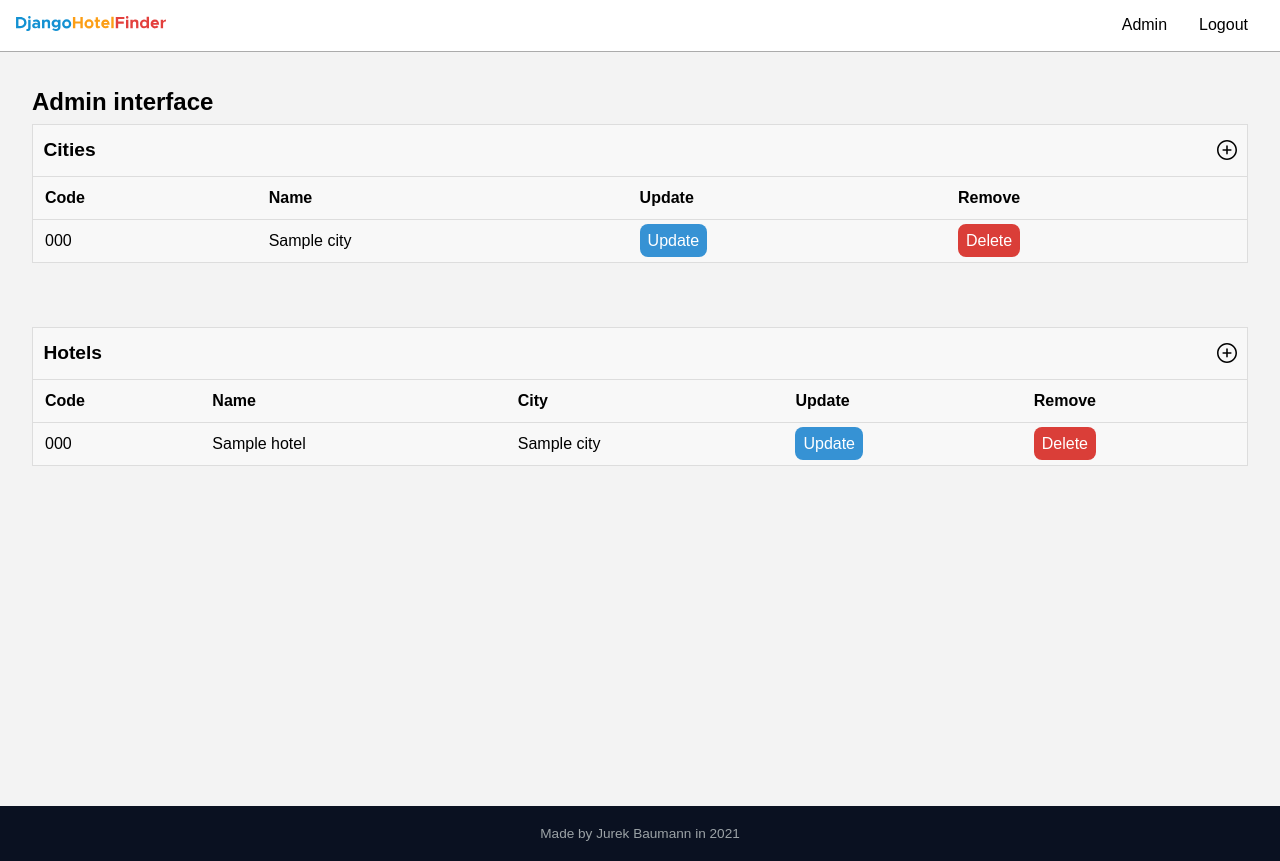
After one commit to JurekInholland/djangohotelfinder, a Django app: page /hoteladmin/ in a window 1280 px wide. The commit adds this page. Run offline with Django 3.2, Linux system fonts and the light colour scheme; a user stored in the database is signed in; tables that the repository leaves empty hold one stand-in row (values such as "Sample post").

Commit message:
Implement admin interface

```diff
--- a/hotelfinder/apps/hotelmanagement/static/hotelmanagement/style.css
+++ b/hotelfinder/apps/hotelmanagement/static/hotelmanagement/style.css
@@ -3,7 +3,9 @@
   padding: 0;
   margin: 0;
 }
-
+h1 {
+  margin-bottom: 1rem;
+}
 h2,
 p {
   margin: 0.25rem 0rem;
@@ -19,6 +21,19 @@ body {
 nav {
   background-color: white;
   border-bottom: 1px solid rgba(0, 0, 0, 0.33);
+  display: flex;
+  flex-direction: row;
+  align-items: center;
+  justify-content: space-between;
+}
+nav .links {
+  margin-right: 1rem;
+  display: flex;
+}
+nav .links a {
+  color: black;
+  text-decoration: none;
+  margin: 0rem 1rem;
 }
 nav img {
   width: 50%;
@@ -35,6 +50,13 @@ footer {
 }
 input:focus-visible {
   outline: none;
+}
+input[type="submit"] {
+  font-size: 1rem;
+  color: white;
+  /* background-color: #3692d4; */
+  cursor: pointer;
+  border: none;
 }
 
 input,
@@ -80,11 +102,110 @@ label {
   margin-left: 1rem;
   background: url("/static/hotelmanagement/location.svg");
 }
+
+.add_icon {
+  display: block;
+  width: 20px;
+  height: 20px;
+  background: url("/static/hotelmanagement/add.svg");
+}
+
 .main_content {
-  /* subtract header height + padding * 2 */
-  min-height: calc(100vh - 62px - 32px);
+  /* subtract header height + padding*/
+  min-height: calc(100vh - 62px - 16px);
   width: auto;
   max-width: 1280px;
   margin: 0 auto;
   padding: 1rem;
 }
+
+.buttons {
+  display: flex;
+  justify-content: space-between;
+  margin: 0.5rem;
+}
+
+.btn {
+  text-decoration: none;
+  color: white;
+  background-color: #3692d4;
+  border-radius: 8px;
+  margin: 0.5rem;
+  padding: 0.5rem;
+}
+
+.btn_submit {
+  background-color: #3692d4;
+}
+.btn_cancel {
+  background-color: #da3e38;
+}
+.btn_neutral {
+  background-color: grey;
+}
+
+.admin_content {
+  max-width: 1280px;
+  margin: 0 auto;
+  padding: 1rem;
+}
+
+table {
+  width: 100%;
+  border-collapse: collapse;
+  table-layout: auto;
+  /* margin: 2rem 0rem; */
+  margin-bottom: 4rem;
+}
+table tr {
+  background-color: #f8f8f8;
+  border: 1px solid #ddd;
+  padding: 0.35em;
+}
+table th,
+table td {
+  text-align: left;
+  padding: 0.75rem;
+}
+table td .btn {
+  margin: 0;
+}
+table caption {
+  font-size: 1.2rem;
+  text-align: left;
+}
+.table_header {
+  background-color: #f8f8f8;
+  padding: 0.65rem;
+  border: 1px solid #ddd;
+  border-bottom: none;
+  display: flex;
+  flex-direction: row;
+  justify-content: space-between;
+  align-items: center;
+}
+.table_header p {
+  display: unset;
+  font-size: 1.2rem;
+  font-weight: bold;
+}
+
+form {
+  display: flex;
+  flex-direction: column;
+  background-color: white;
+  width: auto;
+  /* margin: 1rem; */
+  border-radius: 8px;
+}
+form p {
+  margin: 1rem;
+  text-align: center;
+}
+.content {
+  max-width: 1024px;
+  margin: 0 auto;
+  padding: 1rem;
+  display: flex;
+  flex-direction: column;
+}
--- a/hotelfinder/apps/hotelmanagement/urls.py
+++ b/hotelfinder/apps/hotelmanagement/urls.py
@@ -1,8 +1,33 @@
 from django.urls import path
-from .views import home, hotel_finder_view
+from .views import (delete_city_view,
+                    home,
+                    hotel_finder_view,
+                    admin_view,
+                    add_city_view,
+                    add_hotel_view,
+                    edit_city_view,
+                    edit_hotel_view,
+                    login_view, logout_view,
+                    delete_city_view,
+                    delete_hotel_view)
 
 
 urlpatterns = [
     path('', home, name="home"),
-    path('hotels/', hotel_finder_view)
+    path('hotels/', hotel_finder_view),
+    path('hoteladmin/', admin_view, name="hadmin"),
+    path('editcity/<str:code>', edit_city_view, name="editcity"),
+    path('edithotel/<str:code>', edit_hotel_view, name="edithotel"),
+
+    path('addcity/', add_city_view, name="addcity"),
+    path('addhotel/', add_hotel_view, name="addhotel"),
+
+    path('deletecity/<str:code>', delete_city_view, name="deletecity"),
+    path('deletehotel/<str:code>', delete_hotel_view, name="deletehotel"),
+
+
+
+    path('login/', login_view, name="login"),
+    path('logout/', logout_view, name="logout"),
+
 ]
--- a/hotelfinder/apps/hotelmanagement/views.py
+++ b/hotelfinder/apps/hotelmanagement/views.py
@@ -1,9 +1,135 @@
-from django.shortcuts import render
+from django.shortcuts import redirect, render
 from django.core import serializers
 from django.http import HttpResponse, JsonResponse
+from django.contrib.auth import authenticate, login, logout
+from django.contrib.admin.views.decorators import staff_member_required
+
+from requests import auth
 
 from .services.hotelimporter import import_hotel_data
 from .models import City, Hotel
+from .forms import CityForm, HotelForm
+
+
+def logout_view(request):
+    logout(request)
+    return redirect("home")
+
+
+def login_view(request):
+    context = {}
+
+    if request.method == "POST":
+
+        user = authenticate(username=request.POST.get(
+            "name"), password=request.POST.get(
+            "password"))
+        if user is not None:
+            login(request, user)
+            print("successful login")
+            context["feedback"] = "SUCCESS"
+
+            redirect_to = "/"
+            nxt = request.GET.get("next")
+            if nxt:
+                redirect_to = nxt
+            return redirect(redirect_to)
+
+        else:
+            context["feedback"] = "Username or password is incorrect."
+            print("user not found")
+        print("LOGIN DATA:", request.POST.get(
+            "name"), request.POST.get("password"))
+
+    if request.user.is_authenticated:
+        context["feedback"] = "You are already logged in"
+
+    return render(request, "login.html", context)
+
+
+@staff_member_required(login_url='/login')
+def delete_hotel_view(request, code=None):
+    hotel = Hotel.objects.get(code=code)
+    if request.method == "POST":
+        hotel.delete()
+        return redirect("hadmin")
+    context = {"object": hotel, "object_type": "hotel"}
+    return render(request, "deleteobject.html", context)
+
+
+@staff_member_required(login_url='/login')
+def delete_city_view(request, code=None):
+    city = City.objects.get(code=code)
+    if request.method == "POST":
+        city.delete()
+        return redirect("hadmin")
+    context = {"object": city, "object_type": "city"}
+    return render(request, "deleteobject.html", context)
+
+
+@staff_member_required(login_url='/login')
+def add_city_view(request):
+    if request.method == "POST":
+        form = CityForm(request.POST or None)
+        if form.is_valid():
+            form.save()
+            return redirect("hadmin")
+
+    context = {"form": CityForm(), "headline": "Add city"}
+    return render(request, "editobject.html", context)
+
+
+@staff_member_required(login_url='/login')
+def add_hotel_view(request):
+    if request.method == "POST":
+        form = HotelForm(request.POST or None)
+    if form.is_valid():
+        form.save()
+        return redirect("hadmin")
+
+    context = {"form": HotelForm(), "headline": "Add hotel"}
+    return render(request, "editobject.html", context)
+
+
+@staff_member_required(login_url='/login')
+def edit_hotel_view(request, code=None):
+    if request.method == "POST":
+        form = HotelForm(request.POST or None,
+                         instance=Hotel.objects.get(code=code))
+        if form.is_valid():
+            form.save()
+            return redirect("hadmin")
+
+    context = {"form": HotelForm(
+        request.POST or None, instance=Hotel.objects.get(code=code)),
+        "headline": "Edit Hotel"}
+
+    return render(request, "editobject.html", context)
+
+
+@staff_member_required(login_url='/login')
+def edit_city_view(request, code=None):
+    if request.method == "POST":
+        form = CityForm(request.POST or None,
+                        instance=City.objects.get(code=code))
+        if form.is_valid():
+            form.save()
+            return redirect("hadmin")
+
+    context = {"form": CityForm(
+        request.POST or None, instance=City.objects.get(code=code)),
+        "headline": "Edit City"}
+    return render(request, "editobject.html", context)
+
+
+@staff_member_required(login_url='/login')
+def admin_view(request):
+
+    perms = request.user.get_user_permissions()
+    print("PERMS:")
+    print(perms)
+    context = {"hotels": Hotel.objects.all(), "cities": City.objects.all}
+    return render(request, "admin.html", context)
 
 
 def hotel_finder_view(request):
@@ -25,7 +151,7 @@ def hotel_finder_view(request):
 
 
 def home(request):
-    import_hotel_data()
+    # import_hotel_data()
     context = {}
     context["city_list"] = City.objects.all()
     return render(request, "index.html", context)
--- /dev/null
+++ b/hotelfinder/templates/admin.html
@@ -0,0 +1,52 @@
+{% extends 'base.html' %}
+{% block content %}
+
+<div class="admin_content">
+    <h2>Admin interface</h2>
+    <table>
+        <div class="table_header">
+            <p>Cities</p>
+            <a href="/addcity" class="add_icon"></a>
+        </div>
+        <tr>
+            <th>Code</th>
+            <th>Name</th>
+            <th>Update</th>
+            <th>Remove</th>
+        </tr>
+
+        {% for city in cities %}
+        <tr>
+            <td>{{city.code}}</td>
+            <td>{{city.name}}</td>
+            <td><a href="{% url 'editcity' city.code %}" class="btn">Update</a></td>
+            <td><a href="{% url 'deletecity' city.code %}" class="btn btn_cancel">Delete</a></td>
+        </tr>
+        {% endfor %}
+    </table>
+
+
+    <table>
+        <div class="table_header">
+            <p>Hotels</p>
+            <a href="/addhotel" class="add_icon"></a>
+        </div>        <tr>
+            <th>Code</th>
+            <th>Name</th>
+            <th>City</th>
+            <th>Update</th>
+            <th>Remove</th>
+        </tr>
+        {% for hotel in hotels %}
+        <tr>
+            <td>{{hotel.code}}</td>
+            <td>{{hotel.name}}</td>
+            <td>{{hotel.city}}</td>
+            <td><a href="{% url 'edithotel' hotel.code %}" class="btn">Update</a></td>
+            <td><a href="{% url 'deletehotel' hotel.code %}" class="btn btn_cancel">Delete</a></td>
+        </tr>
+        {% endfor %}
+    </table>
+</div>
+
+{% endblock %}
--- a/hotelfinder/templates/base.html
+++ b/hotelfinder/templates/base.html
@@ -12,6 +12,21 @@
         <a href="/">
             <img src="{% static 'hotelmanagement/logo.svg' %}" alt="">
         </a>
+        <div class="links">
+
+            {% if user.is_staff %}
+            <a href="/hoteladmin">Admin</a>
+            {% endif %}
+
+
+            {% if user.is_authenticated %}
+                <a href="/logout">Logout</a>
+
+            {% else %}
+                <a href="/login">Login</a>
+
+            {% endif %}
+        </div>
     </nav>
     <div class="main_content">
 
--- a/hotelfinder/templates/index.html
+++ b/hotelfinder/templates/index.html
@@ -27,6 +27,7 @@
         // Don't make a request if there is no query
         if (city_query.value == "") {
             reset_hotels()
+            cached_result = {}
             return;
         }
         let data = new FormData();
```
Also changed, not shown: hotelfinder/apps/hotelmanagement/forms.py (added, +14 -0 lines), hotelfinder/templates/deleteobject.html (added, +15 -0 lines), hotelfinder/templates/editobject.html (added, +18 -0 lines), hotelfinder/templates/login.html (added, +16 -0 lines), hotelfinder/apps/hotelmanagement/static/hotelmanagement/add.svg (added).
